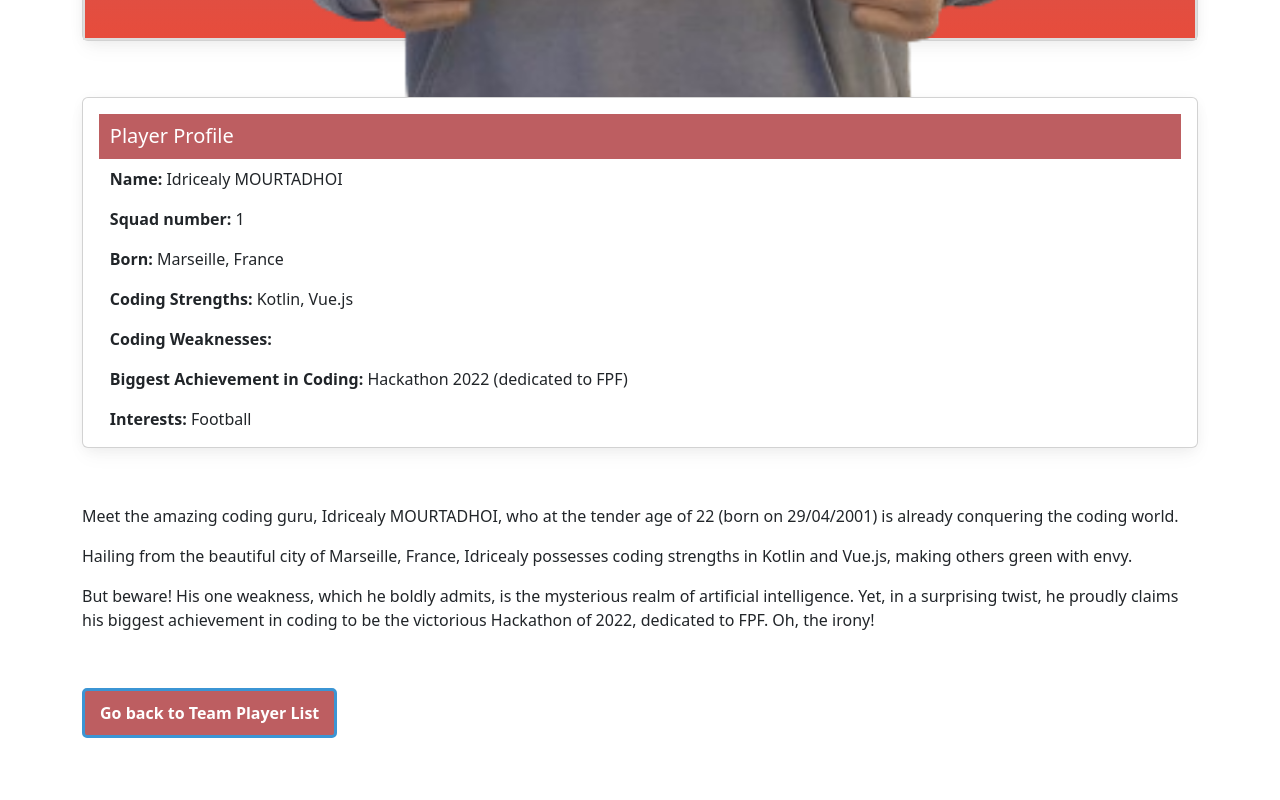
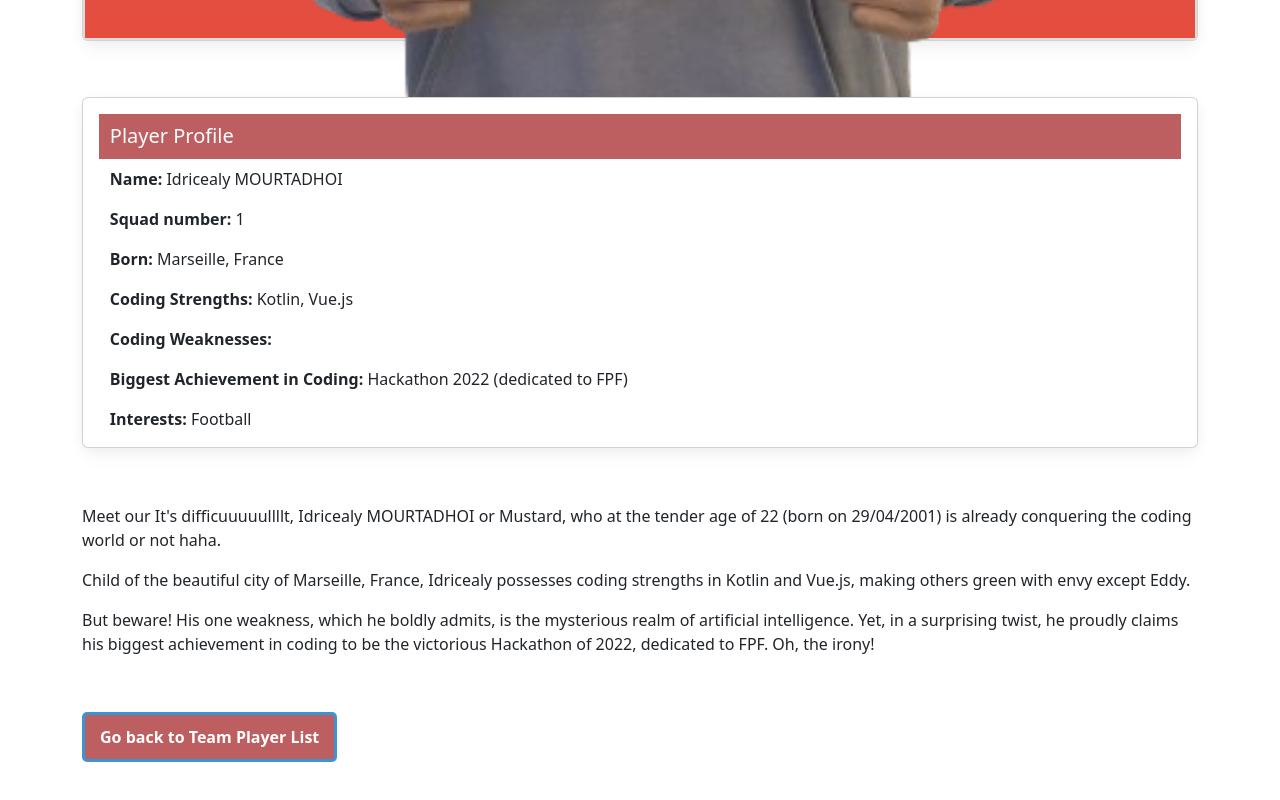
Before and after one commit to Edouard1er/team-player-presentation, a React (Create React App) app: page /player/1 in a window 1280 px wide. Shown: the part 1331-2131 px from the top of the page. Built offline with nearby package versions, Linux system fonts and the light colour scheme.

Commit message:
Update playersData.js

```diff
--- a/src/data/playersData.js
+++ b/src/data/playersData.js
@@ -43,8 +43,8 @@ const playersData = [
     id: 1,
     detailText:
       <div>
-        <p>Meet the amazing coding guru, Idricealy MOURTADHOI, who at the tender age of 22 (born on 29/04/2001) is already conquering the coding world.</p>
-        <p>Hailing from the beautiful city of Marseille, France, Idricealy possesses coding strengths in Kotlin and Vue.js, making others green with envy.</p>
+        <p>Meet our It's difficuuuuullllt, Idricealy MOURTADHOI or Mustard, who at the tender age of 22 (born on 29/04/2001) is already conquering the coding world or not haha.</p>
+        <p>Child of the beautiful city of Marseille, France, Idricealy possesses coding strengths in Kotlin and Vue.js, making others green with envy except Eddy.</p>
         <p>But beware! His one weakness, which he boldly admits, is the mysterious realm of artificial intelligence. Yet, in a surprising twist, he proudly claims his biggest achievement in coding to be the victorious Hackathon of 2022, dedicated to FPF. Oh, the irony!</p>
       </div>
     ,
@@ -146,11 +146,11 @@ const playersData = [
     biggestAchievementInCoding: 'PIX Challenge Innovation 2023',
     interests: 'All sports, video games',
     position: 'Goalkeeper',
-    avatar: Felicien1, // Assurez-vous que Pilou est correctement importé
-    avatar2: Felicien2, // Assurez-vous que Pilou est correctement importé
+    avatar: Felicien1,
+    avatar2: Felicien2,
     detailText: (
       <div>
-        <p>Meet the coding virtuoso, Félicien BERTRAND, aged 22 (born on 14/07/2001), whose skills elevate him in the realm of programming.</p>
+        <p>Meet the coding virtuoso, Félicien BERTRAND, aged 22 (born on 14/07/2001), whose skills elevate him in the realm of programming even if he is shy haha.</p>
         <p>Originally from Bastia, Corsica, Félicien exhibits mastery in Python and database technologies, solidifying his position as a coding maestro.</p>
         <p>Despite his proficiency, Félicien humbly acknowledges that his coding journey encounters a roadblock with artificial intelligence, showcasing his dedication to continuous improvement.</p>
         <p>Notably, Félicien's most significant achievement in coding is securing victory in the PIX Challenge Innovation 2023, marking a milestone in his coding career.</p>
```
